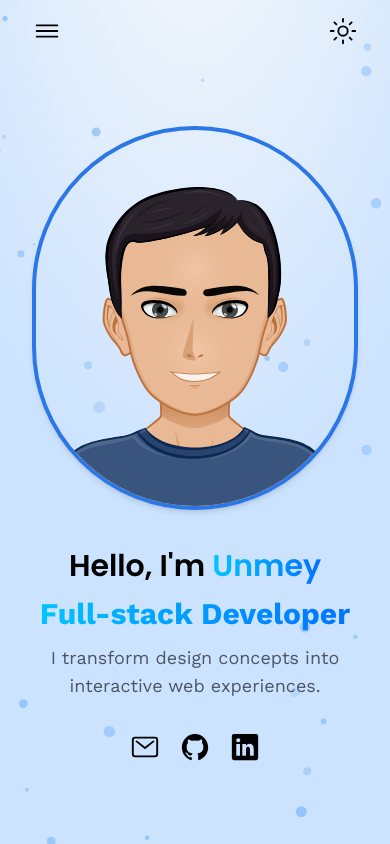
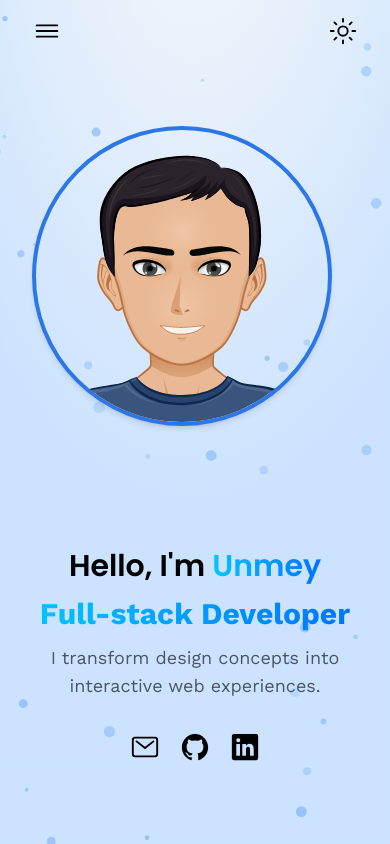
Before and after one commit to unmey08/portfolio, a React (Vite) app: page / in a window 390 px wide. Built offline with nearby package versions, Linux system fonts and the light colour scheme.

Commit message:
Animation changes and contact functionality fix

```diff
--- a/src/App.jsx
+++ b/src/App.jsx
@@ -6,7 +6,8 @@ import {useState, useEffect} from 'react';
 import SocialLinks from "./components/SocialLinks";
 import { AnimatePresence } from "framer-motion";
 import { Particle } from "./components";
-// import Particle from "./components/Particle";
+import ScrollToTop from "./components/ScrollToTop";
+import ScrollToTopButton from "./components/ScrollToTopButton";
 
 const App = () => {
     const darkMode = window.matchMedia && window.matchMedia('(prefers-color-scheme: dark)').matches;
@@ -33,7 +34,8 @@ const App = () => {
     }, [theme])
 
     return (
-        <main className={`h-fit dark:h-fit w-full no-scrollbar ${theme === 'dark' ? 'bg-slate-950 absolute bottom-0 left-0 right-0 top-0 bg-[radial-gradient(circle_500px_at_50%_200px,#313141,transparent)]' : 'absolute top-0 z-[-2] bg-white bg-[radial-gradient(ellipse_80%_80%_at_50%_-20%,rgba(220,225,225,0.2),rgba(0,114,255,0.2))]'} `}>
+        <main className={`background-fade h-fit dark:h-fit w-full no-scrollbar ${theme === 'dark' ? 'bg-slate-950 absolute bottom-0 left-0 right-0 top-0 bg-[radial-gradient(circle_500px_at_50%_200px,#313141,transparent)]' : 'absolute top-0 z-[-2] bg-white bg-[radial-gradient(ellipse_80%_80%_at_50%_-20%,rgba(220,225,225,0.2),rgba(0,114,255,0.2))]'} `}>
+            <ScrollToTop />
             <Particle />
                 <Navbar theme={theme} setTheme={setTheme}/>
                 <Theme theme={theme} setTheme={setTheme}/>
@@ -46,6 +48,7 @@ const App = () => {
                         <Route path="/projects" element={<Projects theme={theme}/>} />
                     </Routes>
                 </AnimatePresence>
+            <ScrollToTopButton />
         </main>
     )
 }
--- /dev/null
+++ b/src/components/ScrollToTop.js
@@ -0,0 +1,12 @@
+import { useEffect } from 'react';
+import { useLocation } from 'react-router-dom';
+
+const ScrollToTop = () => {
+  const { pathname } = useLocation();
+
+  useEffect(() => {
+    window.scrollTo(0, 0);
+  }, [pathname]);
+}
+
+export default ScrollToTop;
--- /dev/null
+++ b/src/components/ScrollToTopButton.jsx
@@ -0,0 +1,33 @@
+import {useEffect, useState} from 'react';
+import {motion} from 'framer-motion';
+
+const ScrollToTopButton = () => {
+    const [showScrollToTopButton, setShowScrollToTopButton] = useState(false);
+
+    useEffect(() => {
+        window.addEventListener('scroll', () => {
+            if(window.scrollY > 500) {
+                setShowScrollToTopButton(true)
+            }
+            else {
+                setShowScrollToTopButton(false);
+            }
+        })
+    }, [])
+    return (
+        <>
+        {
+            showScrollToTopButton &&
+            <motion.button className="fixed bottom-2 right-10 rounded-lg dark:bg-slate-800/95 p-3 bg-blue-300/20 text-black dark:text-white dark:hover:bg-slate-700 hover:bg-blue-400 hover:shadow-lg active:shadow-lg text-2xl"
+            id="btn-back-to-top" onClick={() => window.scrollTo({top: 0, behavior: 'smooth'})}
+            whileHover={{ scale: 1.1 }} transition={{ type: "spring", stiffness: 400, damping: 10}}
+            >
+                <ion-icon name="arrow-up-outline" />
+            </motion.button>
+        }
+        </>
+
+    )
+}
+
+export default ScrollToTopButton
--- a/src/components/SocialLinks.jsx
+++ b/src/components/SocialLinks.jsx
@@ -6,7 +6,7 @@ const SocialLinks = ({theme, page}) => {
   return (
     <div className={`${page === 'Home' && window.innerWidth < 768 ? 'flex flex-row text-3xl mt-8 justify-center space-x-5' : 'hidden md:fixed top-1/3 left-0 duration-400 dark:bg-slate-800/95 rounded-lg md:flex border-solid bg-blue-300/20 flex-col text-3xl py-10 px-2'}`}>
             {socialLinks.map((item) => (
-                <Link key={item.name} className={`${theme === 'dark' ? 'text-white' : 'text-black'} mb-4 last:mb-0 ${item.className} duration-200 transition ease-in`} target="_blank" to={item.link}
+                <Link key={item.name} className={`${theme === 'dark' ? 'text-white' : 'text-black'} mb-4 last:mb-0 ${item.className} transition ease-in`} target="_blank" to={item.link}
                 initial={{opacity: 0}} animate={{
                     opacity: 1,
                     transition: {delay: 0.9, duration: 0.4, ease: 'easeIn'}
--- a/src/components/Theme.jsx
+++ b/src/components/Theme.jsx
@@ -3,28 +3,15 @@ import { Tooltip } from '@material-tailwind/react';
 import { motion } from 'framer-motion';
 
 const Theme = ({theme, setTheme}) => {
-
-    const setIconClass = (option) => {
-        if(option.text === 'light') {
-            return 'text-yellow-500';
-        }
-        else if(option.text === 'dark') {
-            return 'text-blue-600';
-        }
-        else {
-            return 'text-gray-400'
-        }
-    }
-
     return (
-        <div className={`hidden md:fixed top-2 right-10 duration-400 dark:bg-slate-800/95 rounded-lg md:flex border-solid bg-blue-300/20`}>
+        <div className={`hidden md:fixed md:flex  md:flex-col xl:flex-row dark:bg-slate-800/95 rounded-lg border-solid bg-blue-300/20 ${window.innerWidth > 1280 ? 'right-10 top-2' : 'left-0 bottom-2'}`}>
             {
                 options.map((themeOption) => (
                     <Tooltip content={themeOption.uiText} animate={{
                                     mount: {scale: 1, y: 0},
                                     unmount: {scale: 0, y: 25}
                     }} className="bg-neutral-500 dark:bg-slate-700" key={themeOption.id}>
-                        <motion.button whileHover={{ scale: 1.2 }} transition={{ type: "spring", stiffness: 400, damping: 10}} className={`w-8 h-8 leading-9 text-xl rounded-full m-1 ${themeOption.text === theme ? setIconClass(themeOption) : ''} ${themeOption.text === 'dark' ? 'hover:text-blue-600' : 'hover:text-yellow-500'} active:bg-white`} onClick={() => setTheme(themeOption.text)}>
+                        <motion.button whileHover={{ scale: 1.2 }} transition={{ type: "spring", stiffness: 400, damping: 10}} className={`w-8 h-8 leading-9 text-xl rounded-full m-1 dark:text-white ${themeOption.text === 'dark' ? 'hover:text-blue-600 active:text-blue-600' : 'hover:text-yellow-500 focus:text-yellow-500'} `} onClick={() => setTheme(themeOption.text)}>
                             <ion-icon name={themeOption.icon}></ion-icon>
                         </motion.button>
                     </Tooltip>
--- a/src/index.css
+++ b/src/index.css
@@ -93,6 +93,10 @@ body:has(.card[data-color="green"]:hover) {
 
   .footer-container {
     @apply flex flex-wrap gap-7 items-center justify-between;
+  }
+
+  .background-fade {
+    @apply transition-colors duration-500 ease-in;
   }
 
   .info-box {
--- a/src/pages/About.jsx
+++ b/src/pages/About.jsx
@@ -59,7 +59,7 @@ const About = ({theme}) => {
                         })}
                     </div>
                 </div>
-                <div className='py-16 '>
+                <div className='py-16'>
                     <motion.h3 className='subhead-text dark:text-white' initial={{opacity: 0}} animate={{
                         opacity: 1,
                         transition: {duration: 0.1, ease: 'easeIn'}
--- a/src/pages/Home.jsx
+++ b/src/pages/Home.jsx
@@ -12,12 +12,12 @@ const Home = ({theme}) => {
         <AnimatedPage>
             <Particle />
             <section className='relative flex md:flex-row flex-col max-container w-full h-screen dark:h-screen items-center justify-center content-center'>
-                <div className='lg:w-1/2 w-full lg:h-auto md:h-[550px] h-[350px]'>
+                <div className='lg:w-1/2 w-full lg:h-auto md:h-[550px] h-[350px] md:self-end lg:self-auto'>
                     <motion.div initial={{opacity: 0}} animate={{
                         opacity: 1,
                         transition: {delay: 1, duration: 0.4, ease: 'easeIn'}
                     }}>
-                        <img src={profile} alt="profile-pic" className='rounded-full w-96 h-96 border-4 border-solid shadow-md border-blue-500' width={window.innerWidth < 768 ? 300 : 400} height={window.innerWidth < 768 ? 300 : 400}/>
+                        <img src={profile} alt="profile-pic" className='rounded-full lg:w-96 lg:h-96 border-4 border-solid shadow-md border-blue-500 md:w-72 md:h-72' width={window.innerWidth < 768 ? 300 : 400} height={window.innerWidth < 768 ? 300 : 400}/>
                     </motion.div>
                 </div>
                 <div className='flex-1 min-w-[50%] flex flex-col mt-16 md:mt-0 text-center md:text-left'>
--- a/src/pages/Projects.jsx
+++ b/src/pages/Projects.jsx
@@ -9,7 +9,7 @@ import AnimatedPage from "../components/AnimatedPage";
 const Projects = ({theme}) => {
     return (
         <AnimatedPage>
-            <section className='max-container md:h-screen dark:md:h-screen sm:h-[100vh] dark:sm:h-[100vh]'>
+            <section className='max-container h-[100vh] dark:h-[100vh]'>
                 <motion.h1 className='head-text dark:text-white' initial={{opacity: 0}} animate={{
                     opacity: 1,
                     transition: {duration: 0.3, ease: 'easeIn'}
```
Also changed, not shown: src/pages/Contact.jsx (+5 -4 lines), 1 other file (tests, documents, lock files or other folders).
